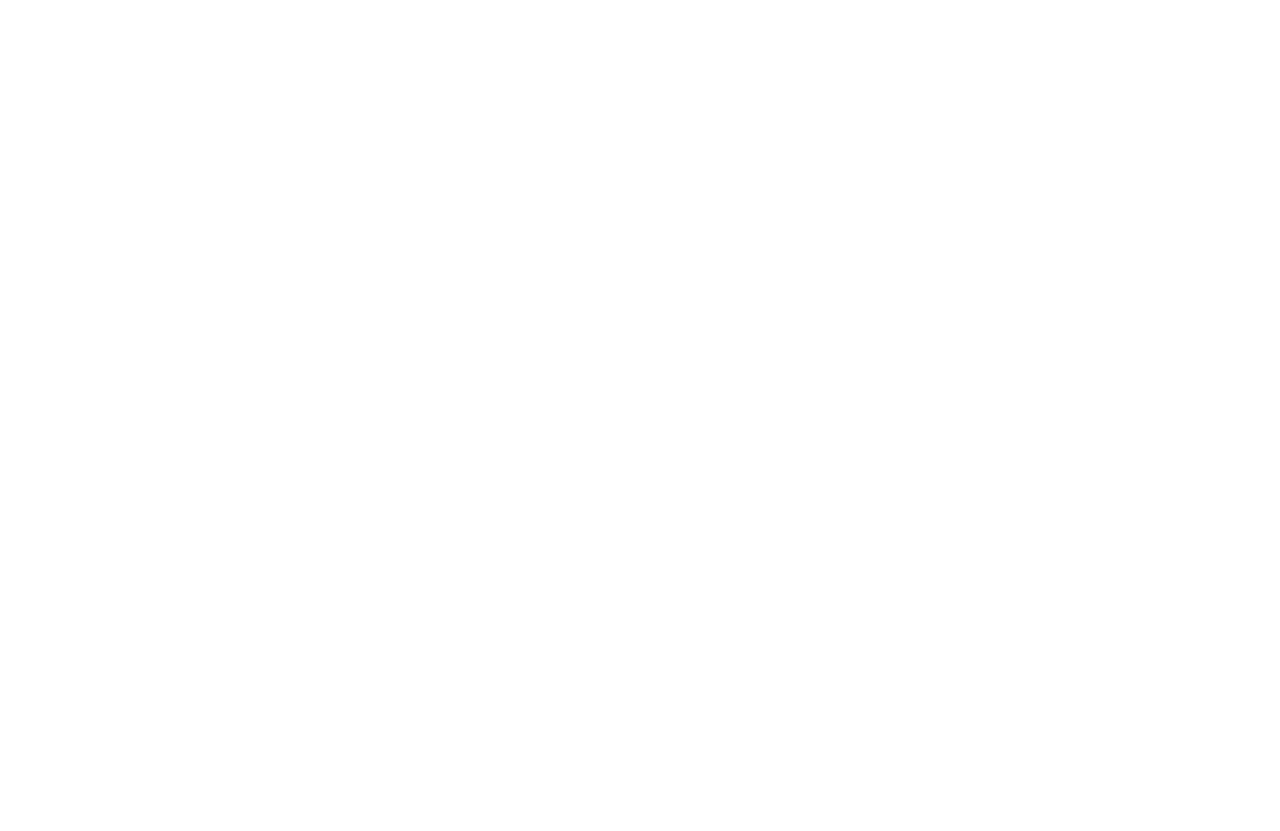
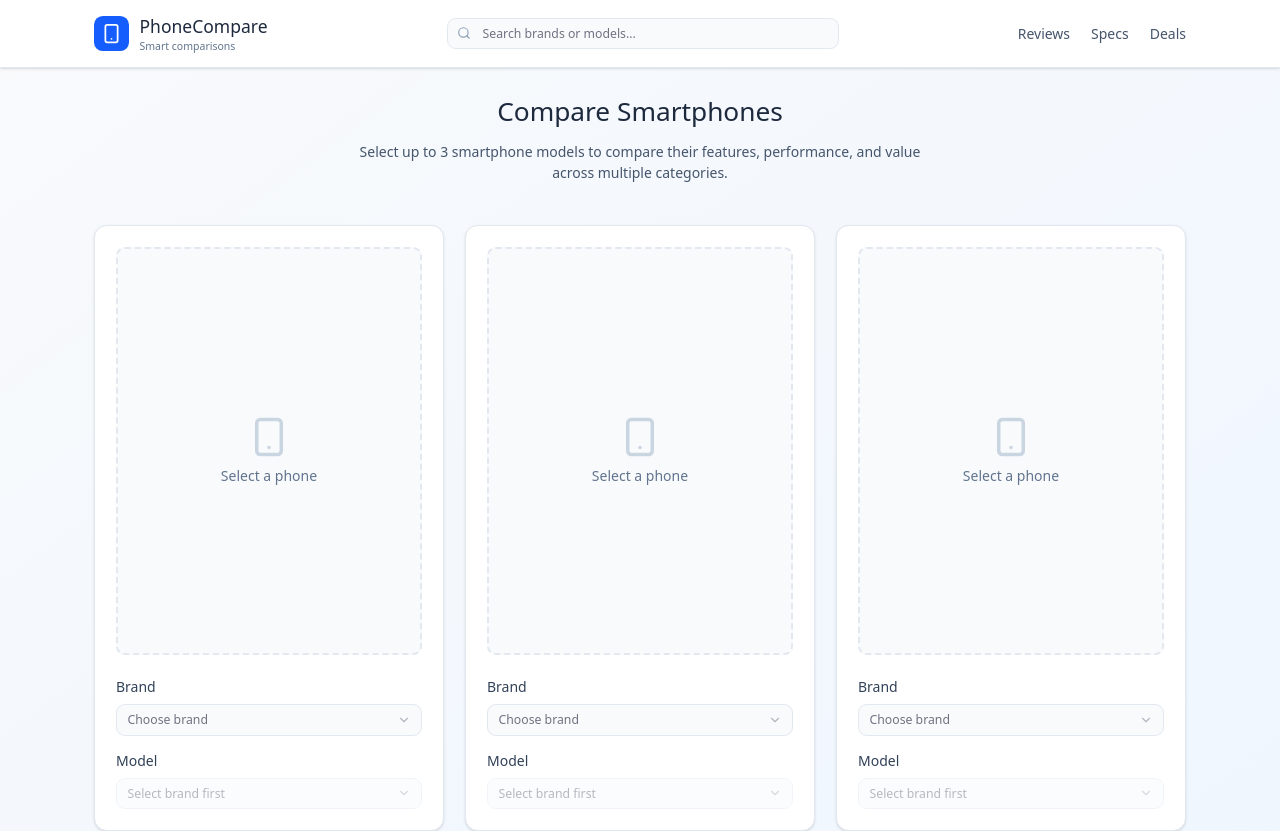
Before and after one commit to hollowes991/phone-comparison-demo, a plain HTML site: page index.html in a window 1280 px wide. Shown: the top 831 px of the page. Before the commit the page ends 800 px from the top, so only its background shows below. Drawn offline with Linux system fonts and the light colour scheme; the site is published under a folder, as on GitHub Pages, so addresses that start at the root find nothing.

Commit message:
fix someting

```diff
--- a/index.html
+++ b/index.html
@@ -5,8 +5,8 @@
     <link rel="icon" type="image/svg+xml" href="/vite.svg" />
     <meta name="viewport" content="width=device-width, initial-scale=1.0" />
     <title>Smart Phone Comparison</title>
-    <script type="module" crossorigin src="/assets/index-BJALky-r.js"></script>
-    <link rel="stylesheet" crossorigin href="/assets/index-CoXI-Irm.css">
+    <script type="module" crossorigin src="./assets/index-BJALky-r.js"></script>
+    <link rel="stylesheet" crossorigin href="./assets/index-CoXI-Irm.css">
   </head>
   <body>
     <div id="root"></div>
```
